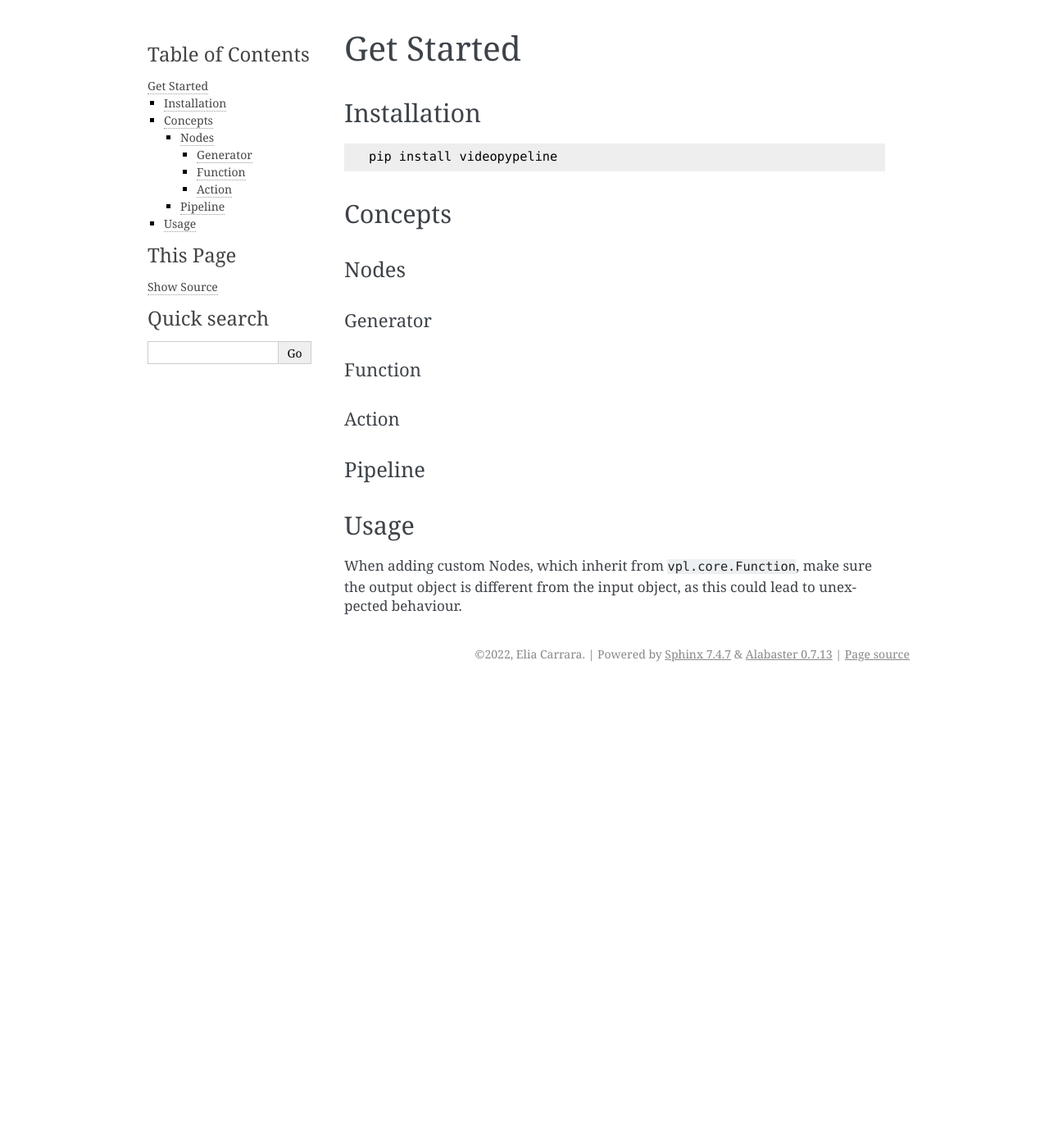
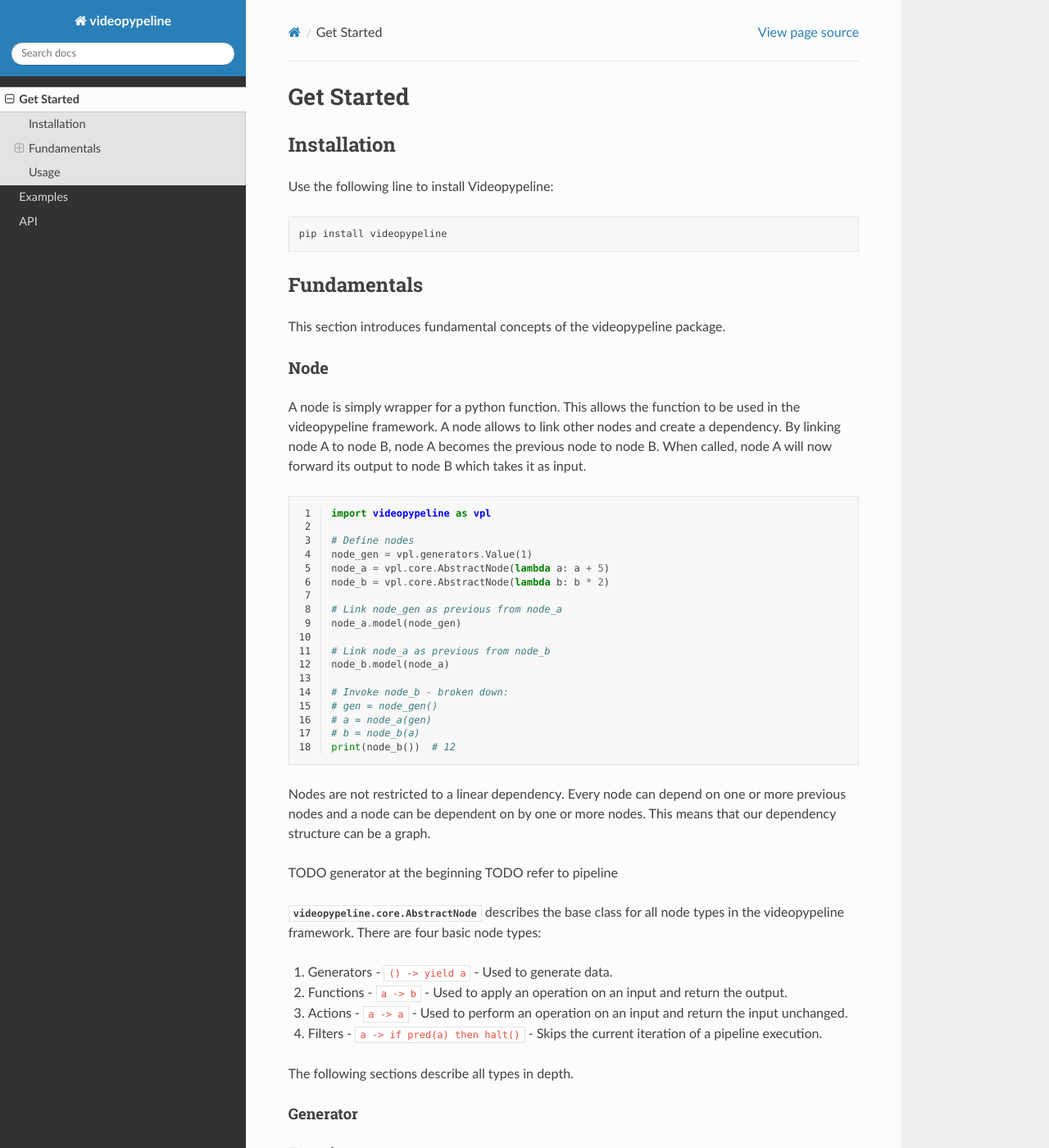
Before and after one commit to eliacarrara/videopipeline, a Sphinx documentation site: the page built from docs/getstartetd.rst, in a window 1280 px wide and 1400 px high. Shown: the whole window at 82% size. Built offline with Sphinx 7.4.7 and the Read the Docs theme 2.0.0, drawn with Linux system fonts in a browser that asks for light colours; some of the changed text lies outside the part shown.

Commit message:
added more documentation, deleted notebooks

```diff
--- /dev/null
+++ b/docs/code_snippets/node.py
@@ -0,0 +1,18 @@
+import videopypeline as vpl
+
+# Define nodes
+node_gen = vpl.generators.Value(1)
+node_a = vpl.core.AbstractNode(lambda a: a + 5)
+node_b = vpl.core.AbstractNode(lambda b: b * 2)
+
+# Link node_gen as previous from node_a
+node_a.model(node_gen)
+
+# Link node_a as previous from node_b
+node_b.model(node_a)
+
+# Invoke node_b - broken down:
+# gen = node_gen()
+# a = node_a(gen)
+# b = node_b(a)
+print(node_b())  # 12
--- a/docs/conf.py
+++ b/docs/conf.py
@@ -30,9 +30,11 @@
 extensions = [
     'sphinx.ext.autodoc',
     'sphinx.ext.autosummary',
+    'sphinx.ext.graphviz',
 ]
 
 autodoc_member_order = 'bysource'
+autosummary_generate = True
 
 # Add any paths that contain templates here, relative to this directory.
 # templates_path = ['_templates']
@@ -48,7 +50,7 @@
 # The theme to use for HTML and HTML Help pages.  See the documentation for
 # a list of builtin themes.
 #
-html_theme = 'alabaster'
+html_theme = 'sphinx_rtd_theme'
 
 # Add any paths that contain custom static files (such as style sheets) here,
 # relative to this directory. They are copied after the builtin static files,
--- a/docs/getstartetd.rst
+++ b/docs/getstartetd.rst
@@ -6,16 +6,46 @@
 Installation
 ************
 
+Use the following line to install Videopypeline:
+
 .. code-block::
 
    pip install videopypeline
 
-********
-Concepts
-********
+************
+Fundamentals
+************
 
-Nodes
+This section introduces fundamental concepts of the videopypeline package.
+
+.. _node:
+
+Node
 =====
+
+A node is simply wrapper for a python function. This allows the function to be used in the videopypeline framework.
+A node allows to link other nodes and create a dependency. By linking node A to node B, node A becomes the previous node
+to node B. When called, node A will now forward its output to node B which takes it as input.
+
+.. literalinclude:: code_snippets/node.py
+    :language: python
+    :linenos:
+
+Nodes are not restricted to a linear dependency. Every node can depend on one or more previous nodes and a node can be
+dependent on by one or more nodes. This means that our dependency structure can be a graph.
+
+TODO generator at the beginning
+TODO refer to pipeline
+
+:py:class:`videopypeline.core.AbstractNode` describes the base class for all node types in the videopypeline framework.
+There are four basic node types:
+
+1. Generators - ``() -> yield a`` - Used to generate data.
+2. Functions - ``a -> b`` - Used to apply an operation on an input and return the output.
+3. Actions - ``a -> a`` - Used to perform an operation on an input and return the input unchanged.
+4. Filters - ``a -> if pred(a) then halt()`` - Skips the current iteration of a pipeline execution.
+
+The following sections describe all types in depth.
 
 Generator
 ---------
@@ -23,13 +53,24 @@
 Function
 --------
 
-
 Action
 ------
+
+Filter
+------
+
+.. _pipeline:
 
 Pipeline
 ========
 
+A pipeline is a collection of :ref:`Nodes <node>` which dependent on one another.
+
+Modelling
+---------
+
+Inferring
+---------
 
 *****
 Usage
--- a/docs/index.rst
+++ b/docs/index.rst
@@ -14,7 +14,6 @@
    api.rst
 
 
-
 Indices and tables
 ==================
 
--- a/requirements.txt
+++ b/requirements.txt
@@ -1,3 +1,3 @@
-numpy
-opencv-python
-graphviz
+numpy>=1.21.6
+opencv-python>=4.5.5.62
+graphviz>=0.19.1
```
Also changed, not shown: docs/examples.rst (+25 -0 lines), pyproject.toml (+3 -4 lines), 5 other files.
